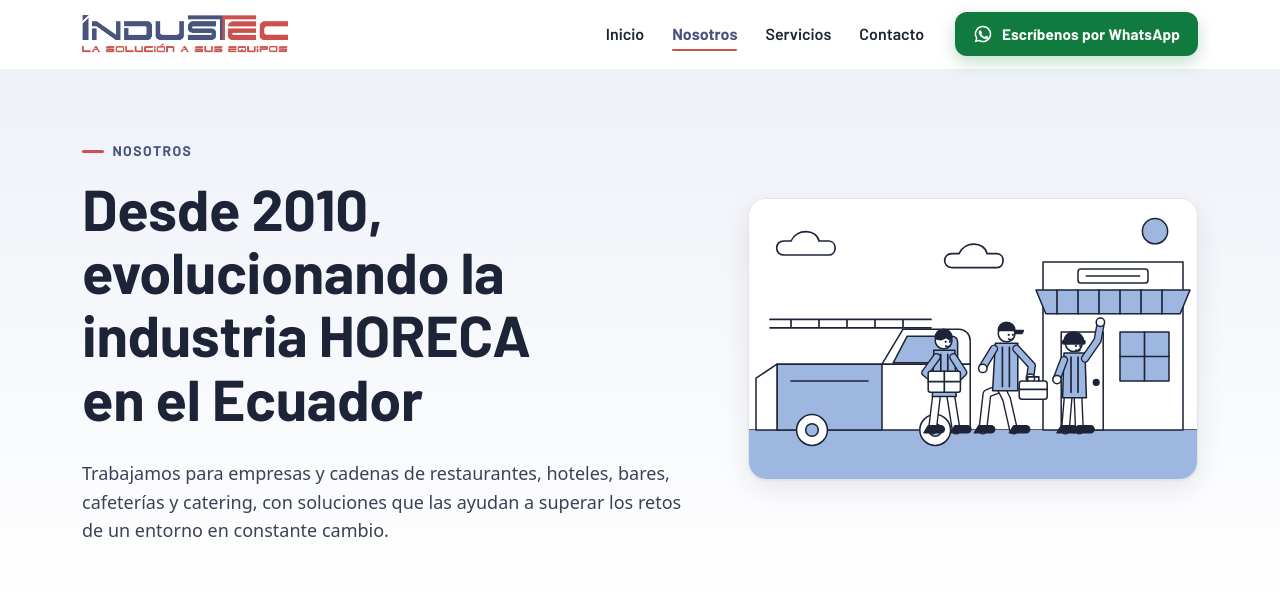
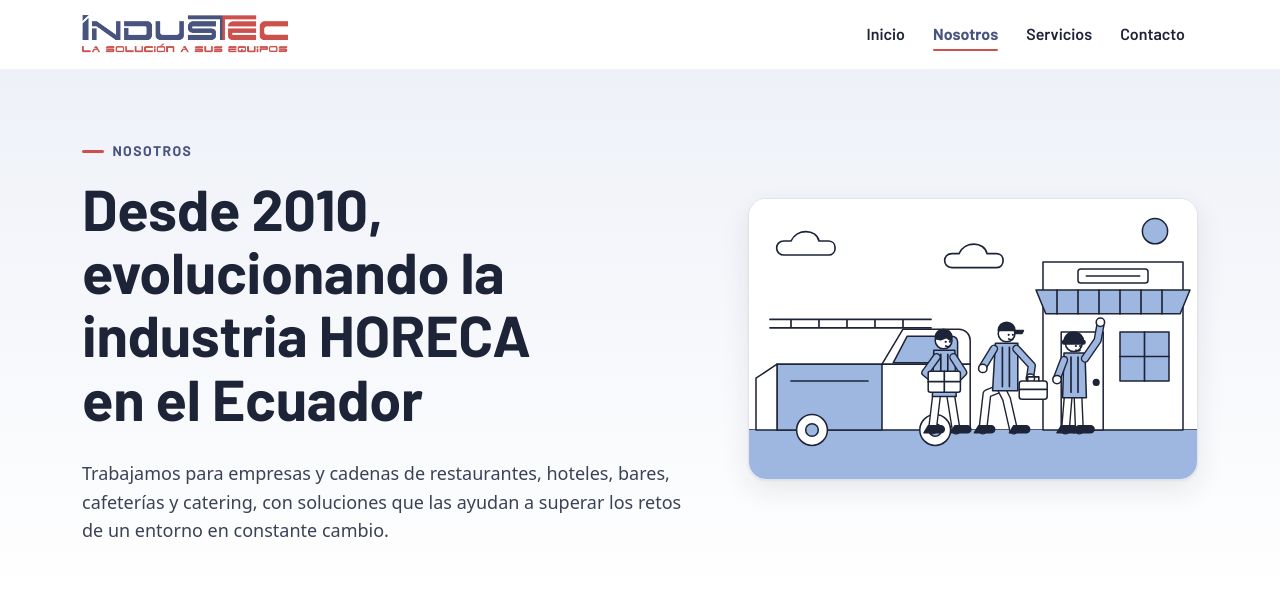
Before and after one commit to AndresIndustech/industec-bia-soft-erp, a PHP site: page /nosotros/ in a window 1280 px wide. Shown: the top 605 px of the page. Run offline with PHP 8.4, Linux system fonts and the light colour scheme.

Commit message:
Web corporativa: cabecera reducida a solo la navegación principal
A pedido de Andrés, la cabecera de las 5 páginas ya no lleva ningún botón
de contacto (ni el de emergencias ni el de WhatsApp que había quedado del
ajuste anterior): queda solo Inicio, Nosotros, Servicios y Contacto. El
contacto rápido en escritorio sigue disponible por el botón flotante de
WhatsApp y, en el celular, por la barra fija; los datos completos siguen
en /contacto/ y el pie. Se limpia el CSS muerto de .nav__contacto y
.boton--chico, sin uso tras quitar ambos botones. Publicado y verificado
por hash contra Hostinger.

Co-Authored-By: Claude Sonnet 5 <noreply@anthropic.com>

```diff
--- a/desarrollo/web_corporativa/sitio/acceso/index.html
+++ b/desarrollo/web_corporativa/sitio/acceso/index.html
@@ -25,7 +25,7 @@
 <meta property="og:image:alt" content="INDUSTEC: mantenimiento de cocinas profesionales para cadenas de restaurantes y hoteles">
 <meta name="twitter:card" content="summary_large_image">
 <link rel="preload" href="/assets/fonts/barlow-bold.woff2" as="font" type="font/woff2" crossorigin>
-<link rel="stylesheet" href="/assets/css/estilos.css?v=01d98dc8">
+<link rel="stylesheet" href="/assets/css/estilos.css?v=52b09e6e">
 <script>document.documentElement.classList.add('js');</script>
 <script src="/assets/js/sitio.js?v=26dec5c1" defer></script>
 </head>
@@ -50,9 +50,6 @@
         <li><a href="/servicios/">Servicios</a></li>
         <li><a href="/contacto/">Contacto</a></li>
       </ul>
-      <div class="nav__contacto">
-        <a class="boton boton--wa boton--chico" href="https://wa.me/593997887709?text=Hola%20INDUSTEC%2C%20les%20escribo%20desde%20su%20p%C3%A1gina%20web.%20Quiero%20informaci%C3%B3n%20sobre%20sus%20servicios%20para%20mi%20empresa." target="_blank" rel="noopener"><span class="ico ico-wa" aria-hidden="true"></span>Escríbenos por WhatsApp<span class="sr"> (se abre WhatsApp)</span></a>
-      </div>
     </nav>
   </div>
 </header>
--- a/desarrollo/web_corporativa/sitio/assets/css/estilos.css
+++ b/desarrollo/web_corporativa/sitio/assets/css/estilos.css
@@ -183,7 +183,6 @@ main:focus { outline: none; }
 /* Urgencia: el rojo solo aquí (y en la franja de emergencia). */
 .boton--urgente { background: var(--rojo-texto); color: #fff; box-shadow: 0 6px 16px rgba(181, 65, 60, .25); }
 .boton--urgente:hover { background: var(--rojo-oscuro); color: #fff; }
-.boton--chico { min-height: 44px; padding: .55em 1.05em; font-size: .95rem; }
 
 .acciones { display: flex; flex-wrap: wrap; align-items: center; gap: 12px; }
 @media (max-width: 519px) { .acciones .boton { flex: 1 1 100%; } }
@@ -244,8 +243,6 @@ main:focus { outline: none; }
   font-family: var(--titulos); color: var(--tinta); font-size: 1.05rem; font-weight: 600; text-decoration: none;
 }
 .nav__lista a[aria-current="page"] { color: var(--azul); font-weight: 700; }
-.nav__contacto { display: flex; flex-wrap: wrap; gap: 10px; margin-top: 10px; }
-.nav__contacto .boton { flex: 1 1 200px; }
 
 @media (min-width: 960px) {
   .cabecera__fila { flex-wrap: nowrap; }
@@ -262,8 +259,6 @@ main:focus { outline: none; }
     content: ""; position: absolute; left: 13px; right: 13px; bottom: 5px;
     height: 2px; border-radius: 2px; background: var(--rojo);
   }
-  .nav__contacto { margin: 0; gap: 8px; }
-  .nav__contacto .boton { flex: none; }
 }
 
 /* ---------- Portada (inicio): la ilustración en tarjeta, con la placa de distintivos debajo ---------- */
--- a/desarrollo/web_corporativa/sitio/contacto/index.html
+++ b/desarrollo/web_corporativa/sitio/contacto/index.html
@@ -25,7 +25,7 @@
 <meta property="og:image:alt" content="INDUSTEC: mantenimiento de cocinas profesionales para cadenas de restaurantes y hoteles">
 <meta name="twitter:card" content="summary_large_image">
 <link rel="preload" href="/assets/fonts/barlow-bold.woff2" as="font" type="font/woff2" crossorigin>
-<link rel="stylesheet" href="/assets/css/estilos.css?v=01d98dc8">
+<link rel="stylesheet" href="/assets/css/estilos.css?v=52b09e6e">
 <script>document.documentElement.classList.add('js');</script>
 <script src="/assets/js/sitio.js?v=26dec5c1" defer></script>
 </head>
@@ -50,9 +50,6 @@
         <li><a href="/servicios/">Servicios</a></li>
         <li><a href="/contacto/" aria-current="page">Contacto</a></li>
       </ul>
-      <div class="nav__contacto">
-        <a class="boton boton--wa boton--chico" href="https://wa.me/593997887709?text=Hola%20INDUSTEC%2C%20les%20escribo%20desde%20su%20p%C3%A1gina%20web.%20Quiero%20informaci%C3%B3n%20sobre%20sus%20servicios%20para%20mi%20empresa." target="_blank" rel="noopener"><span class="ico ico-wa" aria-hidden="true"></span>Escríbenos por WhatsApp<span class="sr"> (se abre WhatsApp)</span></a>
-      </div>
     </nav>
   </div>
 </header>
--- a/desarrollo/web_corporativa/sitio/index.html
+++ b/desarrollo/web_corporativa/sitio/index.html
@@ -25,7 +25,7 @@
 <meta property="og:image:alt" content="INDUSTEC: mantenimiento de cocinas profesionales para cadenas de restaurantes y hoteles">
 <meta name="twitter:card" content="summary_large_image">
 <link rel="preload" href="/assets/fonts/barlow-bold.woff2" as="font" type="font/woff2" crossorigin>
-<link rel="stylesheet" href="/assets/css/estilos.css?v=01d98dc8">
+<link rel="stylesheet" href="/assets/css/estilos.css?v=52b09e6e">
 <script>document.documentElement.classList.add('js');</script>
 <script src="/assets/js/sitio.js?v=26dec5c1" defer></script>
 <script type="application/ld+json">
@@ -85,9 +85,6 @@
         <li><a href="/servicios/">Servicios</a></li>
         <li><a href="/contacto/">Contacto</a></li>
       </ul>
-      <div class="nav__contacto">
-        <a class="boton boton--wa boton--chico" href="https://wa.me/593997887709?text=Hola%20INDUSTEC%2C%20les%20escribo%20desde%20su%20p%C3%A1gina%20web.%20Quiero%20informaci%C3%B3n%20sobre%20sus%20servicios%20para%20mi%20empresa." target="_blank" rel="noopener"><span class="ico ico-wa" aria-hidden="true"></span>Escríbenos por WhatsApp<span class="sr"> (se abre WhatsApp)</span></a>
-      </div>
     </nav>
   </div>
 </header>
--- a/desarrollo/web_corporativa/sitio/nosotros/index.html
+++ b/desarrollo/web_corporativa/sitio/nosotros/index.html
@@ -25,7 +25,7 @@
 <meta property="og:image:alt" content="INDUSTEC: mantenimiento de cocinas profesionales para cadenas de restaurantes y hoteles">
 <meta name="twitter:card" content="summary_large_image">
 <link rel="preload" href="/assets/fonts/barlow-bold.woff2" as="font" type="font/woff2" crossorigin>
-<link rel="stylesheet" href="/assets/css/estilos.css?v=01d98dc8">
+<link rel="stylesheet" href="/assets/css/estilos.css?v=52b09e6e">
 <script>document.documentElement.classList.add('js');</script>
 <script src="/assets/js/sitio.js?v=26dec5c1" defer></script>
 </head>
@@ -50,9 +50,6 @@
         <li><a href="/servicios/">Servicios</a></li>
         <li><a href="/contacto/">Contacto</a></li>
       </ul>
-      <div class="nav__contacto">
-        <a class="boton boton--wa boton--chico" href="https://wa.me/593997887709?text=Hola%20INDUSTEC%2C%20les%20escribo%20desde%20su%20p%C3%A1gina%20web.%20Quiero%20informaci%C3%B3n%20sobre%20sus%20servicios%20para%20mi%20empresa." target="_blank" rel="noopener"><span class="ico ico-wa" aria-hidden="true"></span>Escríbenos por WhatsApp<span class="sr"> (se abre WhatsApp)</span></a>
-      </div>
     </nav>
   </div>
 </header>
--- a/desarrollo/web_corporativa/sitio/servicios/index.html
+++ b/desarrollo/web_corporativa/sitio/servicios/index.html
@@ -25,7 +25,7 @@
 <meta property="og:image:alt" content="INDUSTEC: mantenimiento de cocinas profesionales para cadenas de restaurantes y hoteles">
 <meta name="twitter:card" content="summary_large_image">
 <link rel="preload" href="/assets/fonts/barlow-bold.woff2" as="font" type="font/woff2" crossorigin>
-<link rel="stylesheet" href="/assets/css/estilos.css?v=01d98dc8">
+<link rel="stylesheet" href="/assets/css/estilos.css?v=52b09e6e">
 <script>document.documentElement.classList.add('js');</script>
 <script src="/assets/js/sitio.js?v=26dec5c1" defer></script>
 </head>
@@ -50,9 +50,6 @@
         <li><a href="/servicios/" aria-current="page">Servicios</a></li>
         <li><a href="/contacto/">Contacto</a></li>
       </ul>
-      <div class="nav__contacto">
-        <a class="boton boton--wa boton--chico" href="https://wa.me/593997887709?text=Hola%20INDUSTEC%2C%20les%20escribo%20desde%20su%20p%C3%A1gina%20web.%20Quiero%20informaci%C3%B3n%20sobre%20sus%20servicios%20para%20mi%20empresa." target="_blank" rel="noopener"><span class="ico ico-wa" aria-hidden="true"></span>Escríbenos por WhatsApp<span class="sr"> (se abre WhatsApp)</span></a>
-      </div>
     </nav>
   </div>
 </header>
```
Also changed, not shown: 2 other files.
